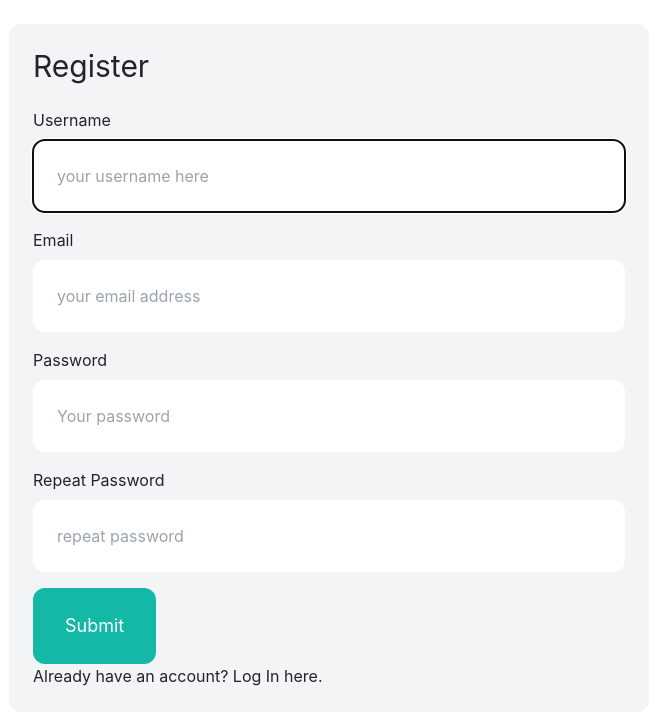
After one commit to SmokeyTanvir/Django-IdeaHub, a Django app: page /register in a window 1280 px wide. The commit adds this page. Shown: the top 725 px of the page, without its empty margins (311-968 px from the left). Run offline with Django 4.2, Linux system fonts and the light colour scheme; some libraries are stand-ins or nearby versions.

Commit message:
added login/logout/register features

```diff
--- /dev/null
+++ b/Opinions/forms.py
@@ -0,0 +1,29 @@
+from django import forms
+from django.contrib.auth.forms import UserCreationForm
+from django.contrib.auth.models import User
+
+class SignupForm(UserCreationForm):
+	class Meta:
+		model = User
+		fields = ('username', 'email', 'password1', 'password2')
+
+
+	username = forms.CharField(widget=forms.TextInput(attrs={
+		'placeholder' : 'your username here',
+		'class' : 'w-full py-4 px-6 rounded-xl'
+		}))
+
+	email = forms.CharField(widget=forms.EmailInput(attrs={
+		'placeholder' : 'your email address',
+		'class' : 'w-full py-4 px-6 rounded-xl'
+		}))
+
+	password1 = forms.CharField(widget=forms.PasswordInput(attrs={
+		'placeholder' : 'Your password',
+		'class' : 'w-full py-4 px-6 rounded-xl'
+		}))
+
+	password2 = forms.CharField(widget=forms.PasswordInput(attrs={
+		'placeholder' : 'repeat password',
+		'class' : 'w-full py-4 px-6 rounded-xl'
+		}))
--- a/Opinions/models.py
+++ b/Opinions/models.py
@@ -1,14 +1,12 @@
 from django.db import models
 from django.contrib.auth.models import User
 
-# Create your models here.
 class Opinion(models.Model):
+    user = models.ForeignKey(User, on_delete=models.CASCADE, default=None, null=True)
     opinion = models.CharField(max_length=200)
     is_done = models.BooleanField(default=False)
     created_at = models.DateTimeField(auto_now_add=True)
-    created_by = models.ForeignKey(User, on_delete=models.SET_NULL, null=True, default=None)
     updated_at = models.DateTimeField(auto_now=True)
-    is_authorized = models.BooleanField(default=False)
 
     def __str__(self):
         return self.opinion
--- a/Opinions/templates/Opinions/layout.html
+++ b/Opinions/templates/Opinions/layout.html
@@ -3,6 +3,8 @@
 <head>
 	<meta charset="UTF-8">
 	<meta name="viewport" content="width=device-width, initial-scale=1.0">
+	<link rel="stylesheet" href="https://stackpath.bootstrapcdn.com/bootstrap/4.4.1/css/bootstrap.min.css" integrity="sha384-Vkoo8x4CGsO3+Hhxv8T/Q5PaXtkKtu6ug5TOeNV6gBiFeWPGFN9MuhOf23Q9Ifjh" crossorigin="anonymous">
+	<script src="https://cdn.tailwindcss.com"></script>
 	{% block head %}
 	{% endblock %}
 </head>
--- /dev/null
+++ b/Opinions/templates/Opinions/register.html
@@ -0,0 +1,47 @@
+{% extends "Opinions/layout.html" %}
+
+
+{% block body %}
+    <div class="w-1/2 my-6 mx-auto p-6 bg-gray-100 rounded-xl">
+        <h2 class="mb-6 text-3xl">Register</h2>
+
+        <form method="post" action="">
+            {% csrf_token %}
+
+            <div class="mb-3">
+                <label class="inline-block mb-2">Username</label>
+                {{ form.username }}
+            </div>
+
+            <div class="mb-3">
+                <label class="inline-block mb-2">Email</label>
+                {{ form.email }}
+            </div>
+
+            <div class="mb-3">
+                <label class="inline-block mb-2">Password</label>
+                {{ form.password1 }}
+            </div>
+
+            <div class="mb-3">
+                <label class="inline-block mb-2">Repeat Password</label>
+                {{ form.password2 }}
+            </div>
+
+            {% if form.errors or form.non_field_errors %}
+                <div class="mb-3 p-6 bg-red-100 rounded-xl">
+                    {% for field in form %}
+                        {{ field.errors }}
+                    {% endfor %}
+
+                    {{ form.non_field_errors }}
+                </div>
+            {% endif %}
+
+
+            <button class="py-4 px-8 text-lg bg-teal-500 hover:bg-teal-700 rounded-xl text-white">Submit</button>
+        </form>
+
+        Already have an account? <a href="{% url 'login' %}">Log In here.</a>
+    </div>
+{% endblock %}
--- a/Opinions/urls.py
+++ b/Opinions/urls.py
@@ -4,5 +4,8 @@ from . import views
 
 urlpatterns = [
 	path("", views.index, name="index"),
+	path("login", views.login_view, name="login"),
+	path("logout", views.logout_view, name="logout"),
+	path("register", views.register, name="register"),
 	path("delete/<int:opinionID>", views.delete_opinion, name="delete_opinion")
 ]
--- a/Opinions/views.py
+++ b/Opinions/views.py
@@ -1,10 +1,12 @@
 from django.shortcuts import render, redirect
 from django.urls import reverse
-from django.http import HttpResponseRedirect, JsonResponse
+from django.http import JsonResponse
 from .models import Opinion
+from django.contrib.auth import authenticate, login, logout
+from .forms import SignupForm
+
 
 # Create your views here.
-
 def index(request):
     if request.method == 'POST':
         opinion_name = request.POST.get("new-opinion-input")
@@ -16,30 +18,75 @@ def index(request):
             })
 
         # if task is not empty
-        new_opinion = Opinion(opinion=opinion_name, created_by=request.user)
+        new_opinion = Opinion(opinion=opinion_name, user=request.user)
         new_opinion.save()
-
-        # Store a success message in the session
-        request.session['opinion_added_message'] = 'Your opinion has been submitted for authorization'
 
         # Redirect to the index view using the GET method
         return redirect('index')
 
+
+
+    if not request.user.is_authenticated:
+        return redirect('login')
+
+
     opinions = Opinion.objects.all()
 
-    # Retrieve the task_added_message from the session
-    opinion_added_message = request.session.pop('opinion_added_message', None)
-
     return render(request, "Opinions/index.html", {
-        "opinions": opinions,
-        "opinion_added_message": opinion_added_message
+        "opinions": opinions
     })
 
+# view for deleting an opinion
+def delete_opinion(request, opinionID):
+    try:
+        opinion_to_delete = Opinion.objects.get(id=opinionID)
+        opinion_to_delete.delete()
+        return JsonResponse({'message': 'opinion deleted successfully'})
+    except Opinion.DoesNotExist:
+        return JsonResponse({'message': 'ERROR...opinion does not exist'})
 
-def delete_opinion(request, taskID):
-	try:
-		opinion_to_delete = Opinion.objects.get(id=opinionID)
-		opinion_to_delete.delete()
-		return JsonResponse({'message': 'opinion deleted successfully'})
-	except Opinion.DoesNotExist:
-		return JsonResponse({'message': 'ERROR...opinion does not exist'})
+# view for user login
+def login_view(request):
+    if request.method == "POST":
+
+        # Attempt to sign user in
+        username = request.POST["username"]
+        password = request.POST["password"]
+        user = authenticate(request, username=username, password=password)
+
+        # Check if authentication successful
+        if user is not None:
+            login(request, user)
+            return redirect(reverse("index"))
+        else:
+            return render(request, "Opinions/login.html", {
+                "message": "Invalid username and/or password."
+            })
+
+    if request.user.is_authenticated:
+        return redirect(reverse("index"))
+
+    return render(request, "Opinions/login.html")
+
+# view for user logout
+def logout_view(request):
+    logout(request)
+    return redirect(reverse("login"))
+
+# view for registration (new user)
+def register(request):
+    if request.method == 'POST':
+        form = SignupForm(request.POST)
+
+        if form.is_valid():
+            opinion = form.save(commit=False)
+            opinion.user = request.user
+            opinion.save()
+            return redirect('login')
+    else:
+        form = SignupForm()
+
+
+    return render(request, "Opinions/register.html", {
+        'form' : form
+        })
```
Also changed, not shown: Opinions/templates/Opinions/index.html (+5 -8 lines), Opinions/templates/Opinions/login.html (added, +37 -0 lines), Opinions/admin.py (line endings or trailing spaces), Opinions/migrations/0001_initial.py (deleted), db.sqlite3 (deleted).
